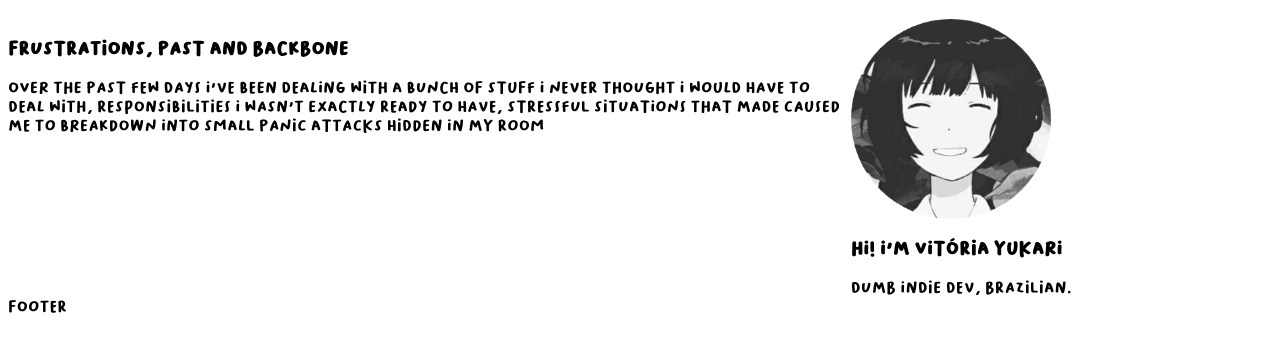
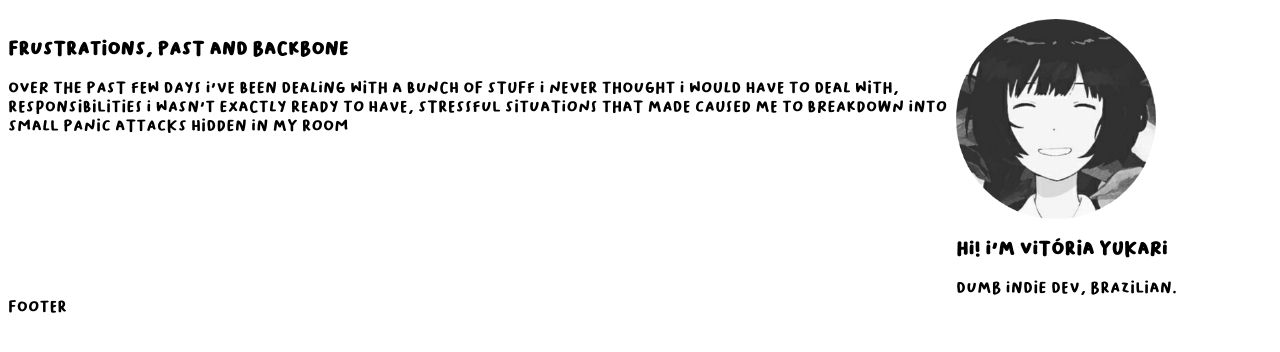
Before and after one commit to vitoriayukari/site, a plain HTML site: page blog.html in a window 1280 px wide. Shown: the part 70-422 px from the top of the page. Drawn offline with Linux system fonts and the light colour scheme; files whose address does not match are found by name.

Commit message:
Update blog.html

```diff
--- a/blog.html
+++ b/blog.html
@@ -13,9 +13,9 @@
     font-family: "bakso";
 }
 
-@media all and (min-width: 600px) {
-  /* if screen > 600px sidebar appears alongside blog getting 1/3rd of space */
-  .blog { flex: 2 0px; }
+@media all and (min-width: 800px) {
+  /* On bigger screens, sidebar now only gets 1/4 of space */
+  .blog { flex: 3 0px; }
   .sidebar { flex: 1 0px; }
 }
      @font-face {
```
